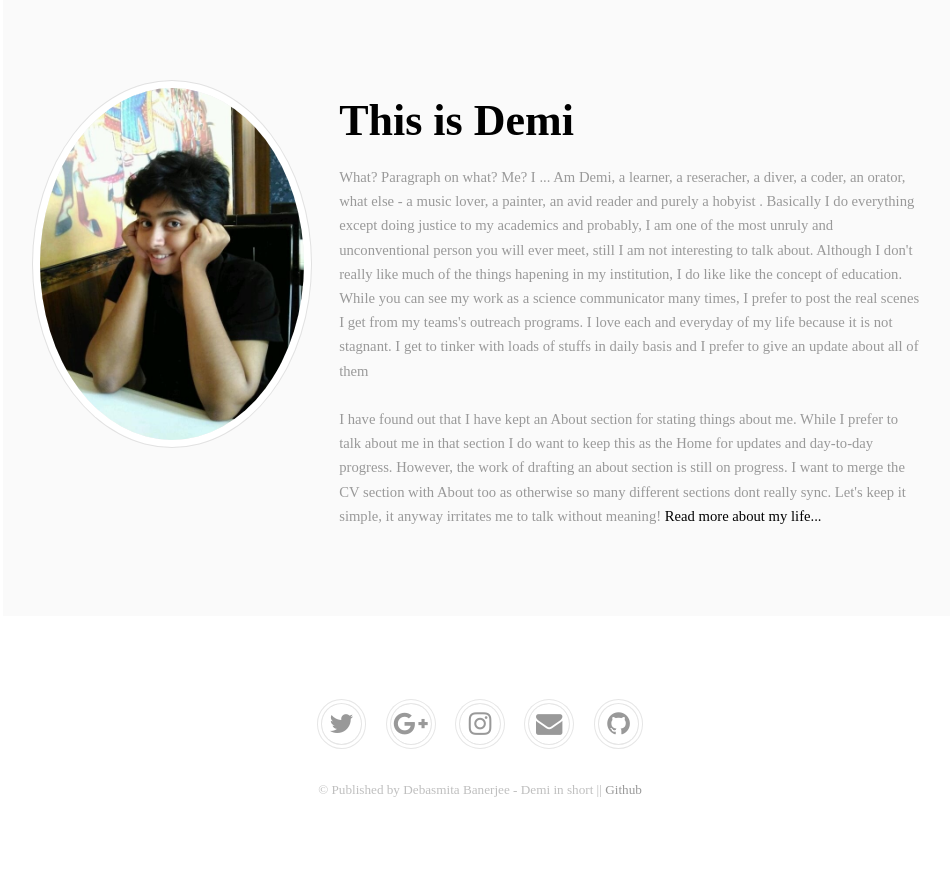
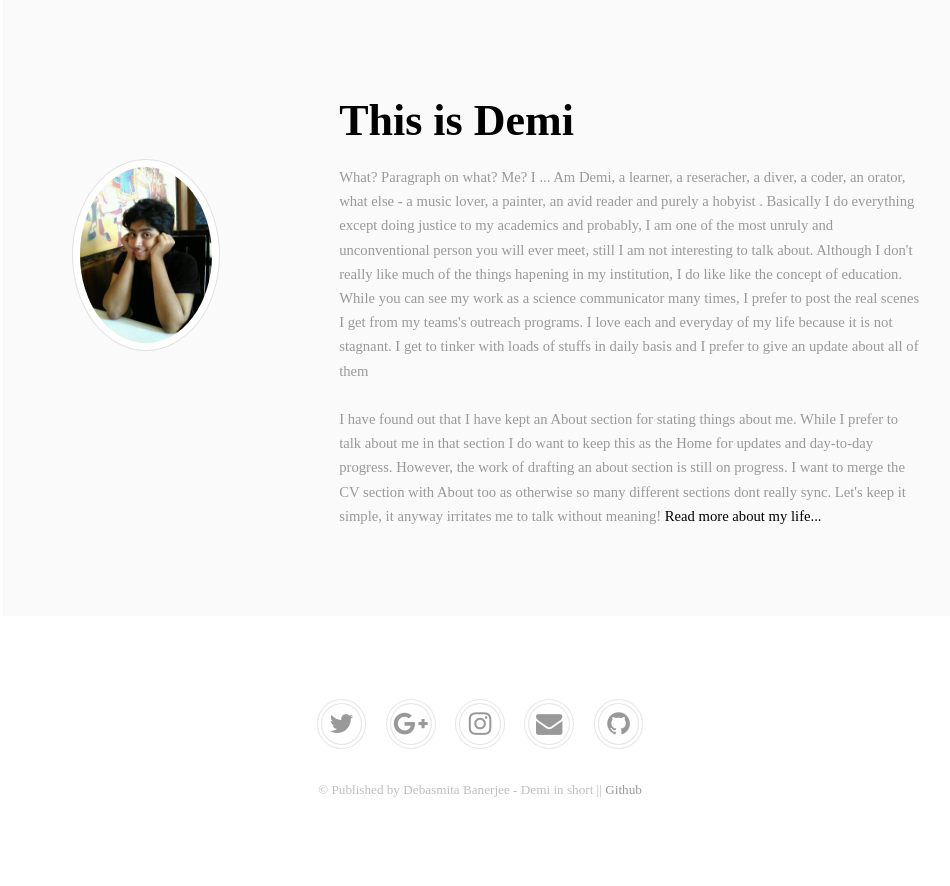
Before and after one commit to DarkDem/DarkDem.github.io, a Jekyll site: the page built from index.html, in a window 1280 px wide. Shown: the part 900-1786 px from the top of the page, without its empty margins (160-1110 px from the left). Built offline with Jekyll 4.4.1, drawn with Linux system fonts in a browser that asks for light colours; some web fonts are replaced.

Commit message:
Update main.css

```diff
--- a/css/main.css
+++ b/css/main.css
@@ -112,7 +112,7 @@
 		.container.\31 25\25 {
 			width: 100%;
 			max-width: 100em;
-			min-width: 65em;
+			min-width: 100em;
 		}
 
 		.container.\37 5\25 {
@@ -2484,8 +2484,9 @@
 
 		.image.fit {
 			display: block;
-			margin: 0 0 2em 0;
-			width: 100%;
+			margin-left: 15%;
+			margin-top: 30%;
+			width: 50%;
 		}
 
 			.image.fit img {
```
